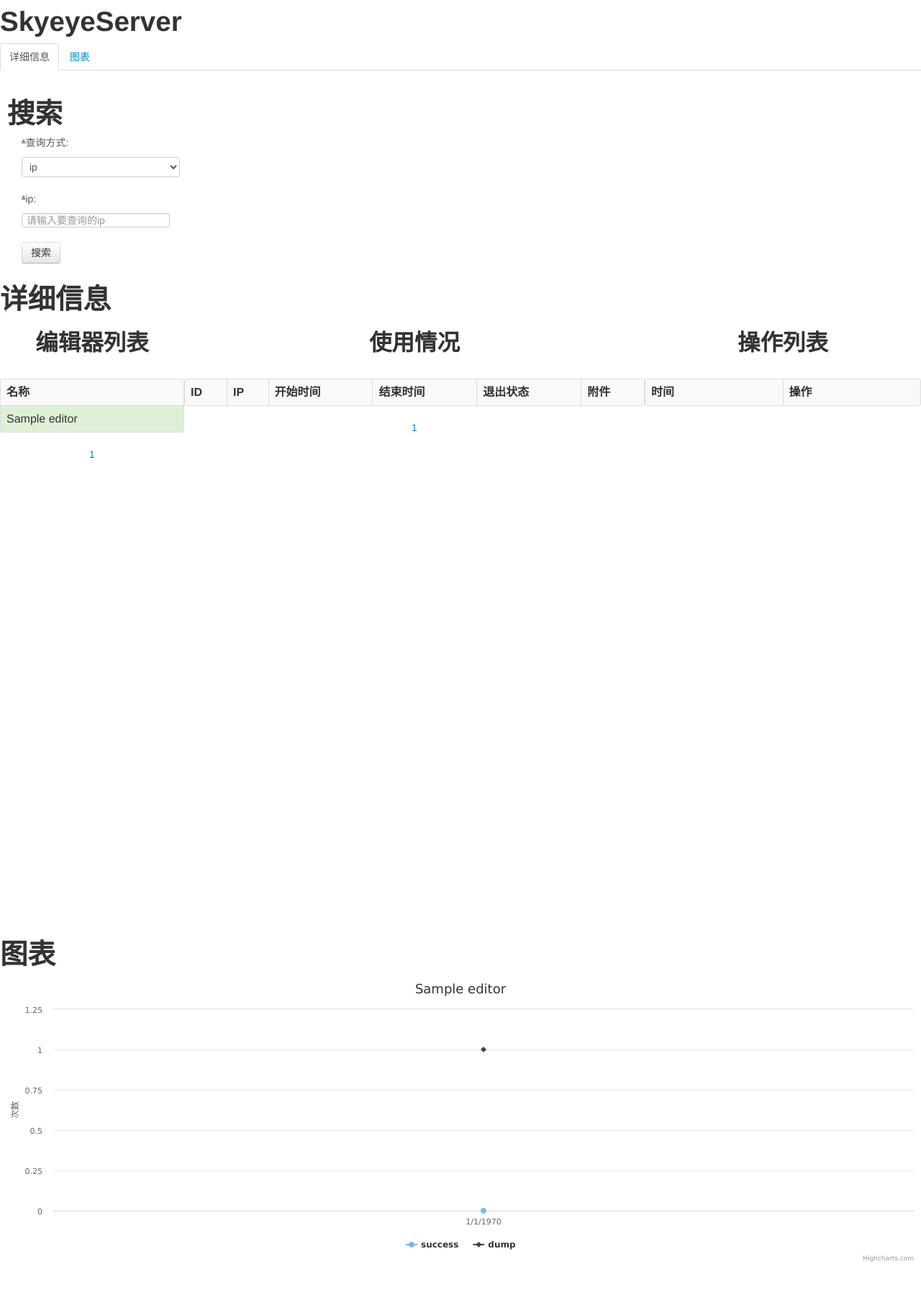
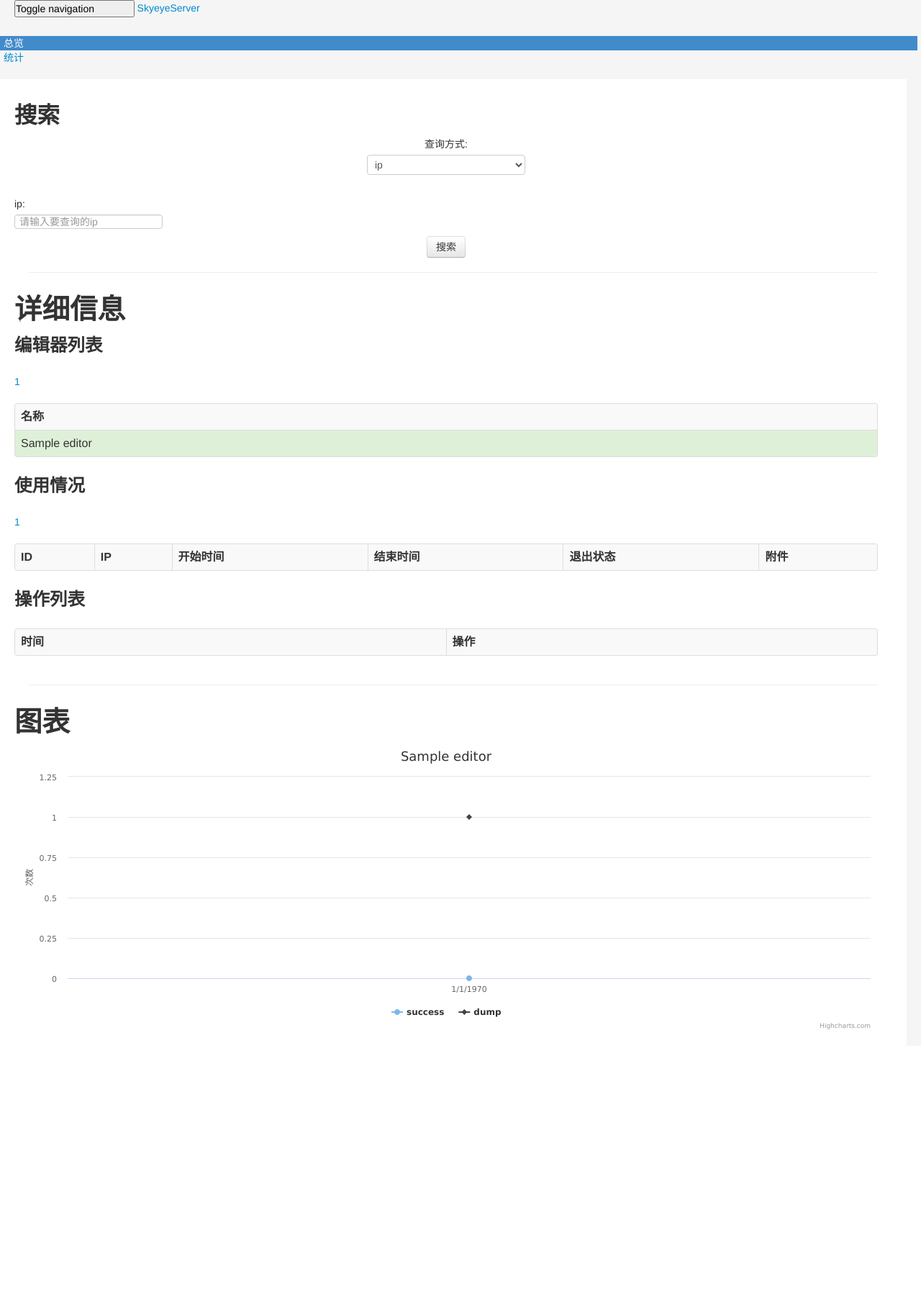
Before and after one commit to Memoryss/skyeye_server, a Django app: page / in a window 1280 px wide. Shown: the whole page at 72% size. After the commit the page ends 1430 px from the top, so only its background shows below. Run offline with Django 3.2, Linux system fonts and the light colour scheme; tables that the repository leaves empty hold one stand-in row (values such as "Sample post"); data that the repository does not hold is empty; some libraries are stand-ins or nearby versions.

Commit message:
'修改界面'

```diff
--- a/server/SQL.py
+++ b/server/SQL.py
@@ -16,7 +16,7 @@
 
 #分页
 class JuncheePaginator(Paginator):
-      def __init__(self, object_list, per_page, range_num=20, orphans=0, allow_empty_first_page=True):
+      def __init__(self, object_list, per_page, range_num=5, orphans=0, allow_empty_first_page=True):
           Paginator.__init__(self, object_list, per_page, orphans, allow_empty_first_page)
           self.range_num = range_num
 
@@ -87,7 +87,7 @@
 
     @staticmethod
     def getAllEditor():
-        return Editor.objects.all()
+        return Editor.objects.all().exclude(name="")
 
     @staticmethod
     def getEditorOpt(sessionid):
--- /dev/null
+++ b/web/static/css/styles.css
@@ -0,0 +1,77 @@
+/*
+ * Style tweaks
+ * --------------------------------------------------
+ */
+body {
+  padding-top: 50px;
+  background-color: #f5f5f5;
+}
+footer {
+  padding-left: 15px;
+  padding-right: 15px;
+  background-color: #fff;
+}
+
+/*
+ * Off Canvas
+ * --------------------------------------------------
+ */
+@media screen and (max-width: 768px) {
+  .row-offcanvas {
+    position: relative;
+    -webkit-transition: all 0.25s ease-out;
+    -moz-transition: all 0.25s ease-out;
+    transition: all 0.25s ease-out;
+  }
+
+  .row-offcanvas-left
+  .sidebar-offcanvas {
+    left: -33%;
+  }
+
+  .row-offcanvas-left.active {
+    left: 33%;
+  }
+
+  .sidebar-offcanvas {
+    position: absolute;
+    top: 0;
+    width: 33%;
+    margin-left: 10px;
+  }
+}
+
+
+/* Sidebar navigation */
+.nav-sidebar {
+  background-color: #f5f5f5;
+  margin-right: -15px;
+  margin-bottom: 20px;
+  margin-left: -15px;
+}
+.nav-sidebar > li > a {
+  padding-right: 20px;
+  padding-left: 20px;
+}
+.nav-sidebar > .active > a {
+  color: #fff;
+  background-color: #428bca;
+}
+
+/*
+ * Main content
+ */
+
+.main {
+  padding: 20px;
+  background-color: #fff;
+}
+@media (min-width: 768px) {
+  .main {
+    padding-right: 40px;
+    padding-left: 40px;
+  }
+}
+.main .page-header {
+  margin-top: 0;
+}
--- a/web/templates/base.html
+++ b/web/templates/base.html
@@ -1,57 +1,10 @@
 <html>
       <head>
-        <style type="text/css">
-              .main{
-                  width: 100%;
-                  height: auto;
-              }
-          .first-div{
-            width: 20%;
-                  height: 100%;
-                  float: left;
-          }
-              .second-div{
-                  width: 50%;
-                  height: 100%;
-                  float: left;
-              }
-          .third-div{
-                  width: 30%;
-                  height: 100%;
-                  float: left;
-              }
-          .list {
-            margin-bottom:10px;
-            float:left;
-            width:80%;
-            padding-left:20px
-          }
-          .cont {
-            margin:0 auto;
-            padding:10px;
-            margin-top:0px;
-            text-align:left;
-          }
-          .blue{
-                  background-color: #5BC0DE;
-              }
-              .green{
-                  background-color: #5CB85C;
-              }
-              .orange{
-                  background-color: #F0AD4E;
-              }
-              .yellow{
-                  background-color: #FFC706;
-              }
-            .chart{
-                margin:50 0px;
-                float:left;
-                width:100%;
+        <meta http-equiv="content-type" content="text/html; charset=UTF-8">
+		<meta charset="utf-8">
+		<meta name="generator" content="Bootply" />
+		<meta name="viewport" content="width=device-width, initial-scale=1, maximum-scale=1">
 
-
-            }
-        </style>
         {% load static %}
         <script src="http://cdn.static.runoob.com/libs/jquery/2.1.1/jquery.min.js"></script>
         <script type="text/javascript" src="{% static "js/dateRange.js" %}"></script>
@@ -62,16 +15,47 @@
         <link rel="stylesheet" type="text/css" href="{% static "css/dateRange.css" %}"/>
         <link rel="stylesheet" type="text/css" href="{% static "css/monthPicker.css" %}"/>
         <link rel="stylesheet" href="http://cdn.static.runoob.com/libs/bootstrap/3.3.7/css/bootstrap.min.css">
+        <link rel="stylesheet" type="text/css" href="{% static "css/styles.css" %}"/>
       </head>
-      <body>
-        <h1>SkyeyeServer</h1>
-        <ul class="nav nav-tabs">
-          <li id="info" class="active"><a href="javascript:void(0);" onclick="switchPage(this)">详细信息</a></li>
-          <li id="map"><a href="javascript:void(0);" onclick="switchPage(this)">图表</a></li>
-        </ul>
-        {% block content %}
-        {% endblock %}
-      </body>
+      <body bgcolor="#f5f5f5">
+        <nav class="navbar navbar-inverse navbar-fixed-top" role="navigation">
+            <div class="container-fluid">
+                <div class="navbar-header">
+                <button type="button" class="navbar-toggle" data-toggle="collapse" data-target=".navbar-collapse">
+                    <span class="sr-only">Toggle navigation</span>
+                    <span class="icon-bar"></span>
+                    <span class="icon-bar"></span>
+                    <span class="icon-bar"></span>
+                </button>
+                <a class="navbar-brand" href="#">SkyeyeServer</a>
+                </div>
+            </div>
+        </nav>
+
+        <div class="container-fluid">
+
+      <div class="row row-offcanvas row-offcanvas-left">
+
+         <div class="col-sm-3 col-md-2 sidebar-offcanvas" id="sidebar" role="navigation">
+
+            <ul class="nav nav-sidebar">
+              <li id="info" class="active"><a href="javascript:void(0);" onclick="switchPage(this)">总览</a></li>
+              <li id="map"><a href="javascript:void(0);" onclick="switchPage(this)">统计</a></li>
+            </ul>
+
+
+        </div><!--/span-->
+
+        <div class="col-sm-9 col-md-10 main">
+
+          {% block content %}
+          {% endblock %}
+
+      </div><!--/row-->
+	</div>
+</div><!--/.container-->
+
+</body>
       <script>
           if (window.location.href.indexOf("chart") >= 0) {
               document.getElementById("info").className = ""
@@ -83,7 +67,7 @@
           var starturl = window.location.host
           function switchPage(obj) {
             console.log(obj.parentNode)
-              if (obj.innerHTML == "详细信息") {
+              if (obj.innerHTML == "总览") {
                   window.location.href = "http://"+starturl+"/"
               }else {
                   window.location.href = "http://"+starturl+"/chart"
--- a/web/templates/index.html
+++ b/web/templates/index.html
@@ -1,25 +1,27 @@
 {% extends "base.html" %}
 {% block content %}
-<body>
-	<fieldset class="cont">
-	<h1 >搜索</h1>
-	<div class="list">
-		<label class="help-block"><s>*</s>查询方式:</label>
-		<select size="1" name="D1" onChange="javascript:queryData('mune_x'+this.value)">
+
+<div class="row placeholders">
+	<h2 class="sub-header">搜索</h1>
+	<div class="col-xs-6 col-sm-1 placeholder text-center">
+		<label>查询方式:</label>
+		<select class="form-control" size="1" name="D1" onChange="javascript:queryData('mune_x'+this.value)">
 			<option value="1">ip</option>
 			<option value="2">时间</option>
 			<option value="3">是否dump</option>
 		</select>
 	</div>
-
+	<div class="col-xs-6 col-sm-2 placeholder text-center">
+	</div>
 	<!-------------------------------ip-------------------------------------->
-	<div class="list" id="x1">
-		<label class="help-block"><s>*</s>ip:</label>
+	<div class="col-xs-6 col-sm-4 placeholder" id="x1">
+		</br>
+		<label>ip:</label>
 		<input type="text" value="" name="ip" placeholder="请输入要查询的ip">
 	</div>
 
 	<!-------------------------------时间-------------------------------------->
-	<div class="list" id="x2" style="display:none">
+	<div class="col-xs-6 col-sm-4 placeholder" id="x2" style="display:none">
 		<div id="dCon2">
 			开始时间：2017-04-14
 			<br/>
@@ -58,37 +60,24 @@
 		<br/>
 	</div>
 	<!-------------------------------dump-------------------------------------->
-	<div class="list" id="x3" style="display:none">
-		<label class="help-block"><s>*</s>dump:</label>
+	<div class="col-xs-6 col-sm-4 placeholder" id="x3" style="display:none">
+		</br>
+		<label>dump:</label>
 		<select size="1" name="dump">
 			<option value="1">是</option>
 			<option value="0">否</option>
 		</select>
 	</div>
-	<div class="list">
+	<div class="col-xs-6 col-sm-1 placeholder text-center">
 		<button id="directNextpage" class="btn" onclick="flushName(1)">搜索</button>
 	</div>
-</fieldset>
-	<div class="main">
+</div>
+
+<hr>
+<div class="row placeholders">
 	<h1>详细信息</h1>
-		<!-- 编辑器的列表 -->
-		<div class="first-div" align="center">
-			<h2>编辑器列表</h2>
-			<br/>
-			<table id="editortable" class="table table-striped table-bordered">
-				<thread>
-					<tr>
-						<th align="left">名称</th>
-					</tr>
-				</thread>
-				{% for editor in eidtorname %}
-					{% ifequal editor.name ename.name %}
-						<tr class="success"><td onclick="flushUser(1, this)">{{ editor.name }}</td></tr>
-					{% else %}
-						<tr><td onclick="flushUser(1, this)">{{ editor.name }}</td></tr>
-					{% endifequal %}
-				{% endfor %}
-			</table>
+	<div class="col-xs-6 col-sm-2 placeholder">
+		<h3 class="sub-header">编辑器列表</h2>
 		<ul id="namepage" class="pagination">
 			{% if eidtorname.has_previous %}
 				<li><a title='上一页' onclick="flushName('{{eidtorname.previous_page_number }}')">&lt;&lt;</a></li>
@@ -104,12 +93,39 @@
 				<li><a title='下一页' onclick="flushName('{{eidtorname.next_page_number }}')">&gt;&gt;</a></li>
 			{% endif %}
 		</ul>
+		<table class="table table-striped table-bordered" id="editortable">
+			<thread>
+				<tr>
+					<th align="left">名称</th>
+				</tr>
+			</thread>
+			{% for editor in eidtorname %}
+				{% ifequal editor.name ename.name %}
+					<tr class="success"><td onclick="flushUser(1, this)">{{ editor.name }}</td></tr>
+				{% else %}
+					<tr><td onclick="flushUser(1, this)">{{ editor.name }}</td></tr>
+				{% endifequal %}
+			{% endfor %}
+		</table>
 	</div>
-		<!-- 编辑器的详细信息 -->
-		<div class="second-div" align="center">
-			<h2>使用情况</h2>
-			<br/>
-			<table id="usertable" class="table table-striped table-bordered">
+	<div class="col-xs-6 col-sm-6 placeholder">
+		<h3 class="sub-header">使用情况</h2>
+		<ul id="userpage" class="pagination">
+			{% if editorUser.has_previous %}
+				<li><a title='上一页' onclick="flushUser('{{ editorUser.previous_page_number }}')">&lt;&lt;</a></li>
+			{% endif %}
+			{% for page in editorUser.paginator.page_range_ext %}
+				{% if page == editorUser.number %}
+					<li class="active"><a onclick="flushUser('{{ page }}')" title='当前页:{{ page }}'>{{ page }}</a></li>
+				{% else %}
+					<li><a onclick="flushUser('{{ page }}')" title='{{ page }}'>{{ page }}</a></li>
+				{% endif %}
+			{% endfor %}
+			{% if editorUser.has_next %}
+				<li><a title='下一页' onclick="flushUser('{{ editorUser.next_page_number }}')">&gt;&gt;</a></li>
+			{% endif %}
+		</ul>
+		<table class="table table-striped table-bordered" id="usertable">
 			<thread>
 				<tr align="left">
 					<th>ID</th>
@@ -137,40 +153,9 @@
 				</tr>
 			{% endfor %}
 		</table>
-			<ul id="userpage" class="pagination">
-				{% if editorUser.has_previous %}
-					<li><a title='上一页' onclick="flushUser('{{ editorUser.previous_page_number }}')">&lt;&lt;</a></li>
-				{% endif %}
-				{% for page in editorUser.paginator.page_range_ext %}
-					{% if page == editorUser.number %}
-						<li class="active"><a onclick="flushUser('{{ page }}')" title='当前页:{{ page }}'>{{ page }}</a></li>
-					{% else %}
-						<li><a onclick="flushUser('{{ page }}')" title='{{ page }}'>{{ page }}</a></li>
-					{% endif %}
-				{% endfor %}
-				{% if editorUser.has_next %}
-					<li><a title='下一页' onclick="flushUser('{{ editorUser.next_page_number }}')">&gt;&gt;</a></li>
-				{% endif %}
-			</ul>
 	</div>
-		<!-- 编辑器的操作 -->
-		<div class="third-div" align="center">
-			<h2>操作列表</h2>
-			<br/>
-			<table id="opttable" class="table table-striped  table-bordered">
-				<thread>
-					<tr>
-						<th>时间</th>
-						<th>操作</th>
-					</tr>
-				</thread>
-				{% for o in opt %}
-				<tr>
-					<td>{{ o.time }}</td>
-					<td>{{ o.cmd }}</td>
-				</tr>
-				{% endfor %}
-			</table>
+	<div class="col-xs-6 col-sm-4 placeholder">
+		<h3 class="sub-header">操作列表</h2>
 		<ul id="optpage" class="pagination">
 			{% if opt.has_previous %}
 				<li><a title='上一页' onclick="flushOpt('{{ opt.previous_page_number }}')">&lt;&lt;</a></li>
@@ -186,17 +171,29 @@
 				<li><a title='下一页' onclick="flushOpt('{{ opt.next_page_number }}')">&gt;&gt;</a></li>
 			{% endif %}
 		</ul>
+		<table class="table table-striped table-bordered" id="opttable">
+			<thread>
+				<tr>
+					<th>时间</th>
+					<th>操作</th>
+				</tr>
+			</thread>
+			{% for o in opt %}
+				<tr>
+					<td>{{ o.time }}</td>
+					<td>{{ o.cmd }}</td>
+				</tr>
+			{% endfor %}
+		</table>
 	</div>
-
-
 </div>
-
-	<!-------------------------------图表-------------------------------------->
+<hr>
+<div class="row placeholders">
 	<div class="chart">
 		<h1>图表</h1>
 		<div id="chart"></div>
 	</div>
-
+</div>
 <script>
 		var url = window.location.host
 		var searchType = 0
@@ -621,5 +618,4 @@
 		}
 
 	</script>
-</body>
 {% endblock %}
```
Also changed, not shown: web/templates/chart.html (+28 -23 lines), 1 other file. Lines whose indentation alone changed are shown as unchanged.
